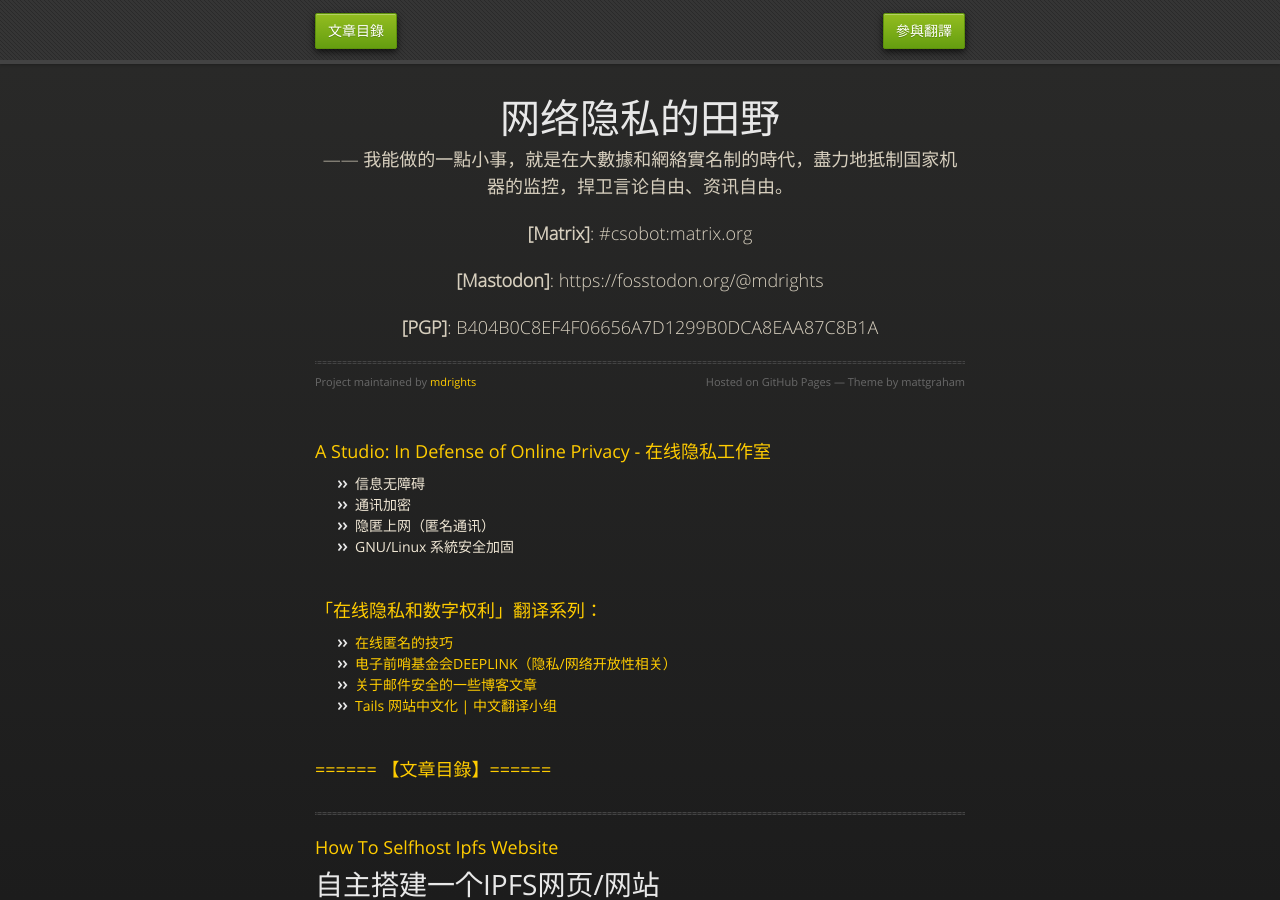
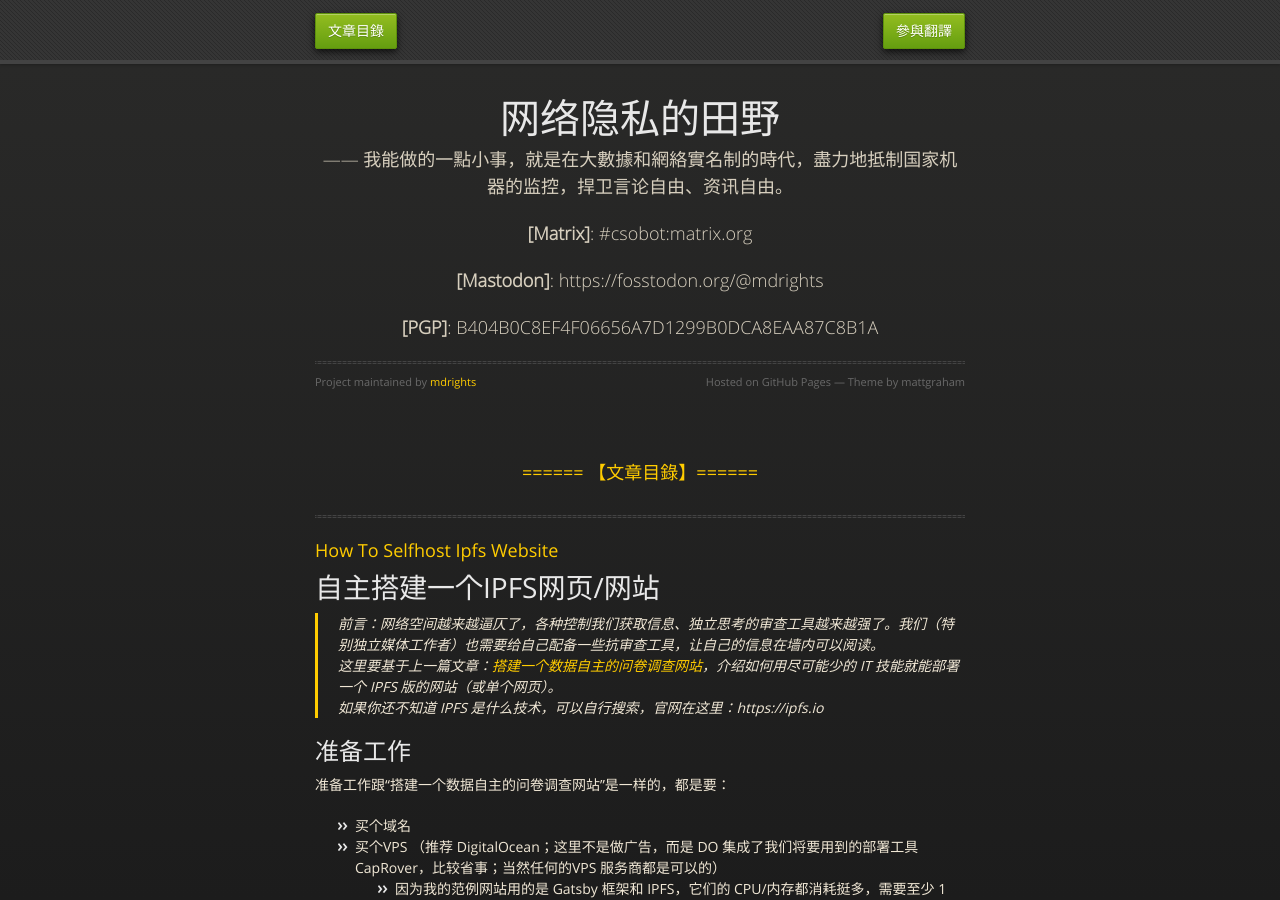
Before and after one commit to mdrights/os-observe, a Jekyll site: the page built from index.html, in a window 1280 px wide and 900 px high. Built offline with Jekyll 4.4.1, drawn with Linux system fonts in a browser that asks for light colours; some of the changed text lies outside the part shown.

Commit message:
update index.html and layout

```diff
--- a/_layouts/default.html
+++ b/_layouts/default.html
@@ -35,6 +35,6 @@
 	<hr>
 	<p>[评论在这里]：<a href="https://github.com/mdrights/os-observe/issues/new">发一个issue</a></p>
 	<p>[PGP]: 如果你認識我可以向我索取 :-) </p>
-	<p>Matrix 房间：#liveslack:privacytools.io</p>
+	<p>Matrix 房间：#csobot:matrix.org</p>
   </footer>
 </html>
--- a/index.html
+++ b/index.html
@@ -19,26 +19,9 @@ date: 2018-07-16
           <span class="credits right">Hosted on GitHub Pages &mdash; Theme by mattgraham</span>
         </div>
 
-	<h3><a href="{{ site.baseurl }}">A Studio: In Defense of Online Privacy - 在线隐私工作室</a></h3>
-<!--	<p>为NGOers、社运人士、维权者提供以下技术支持：</p> -->
-	<ul>
-		<li>信息无障碍</li>
-		<li>通讯加密</li>
-		<li>隐匿上网（匿名通讯）</li>
-		<li>GNU/Linux 系統安全加固</li>
-	</ul>
 	<br />
 
-	<h3><a href="https://github.com/mdrights/Digital-rights">「在线隐私和数字权利」翻译系列：</a></h3>
-	<ul>
-		<li><a href="https://github.com/mdrights/Digital-rights/tree/master/A匿名策略/">在线匿名的技巧</a></li>
-		<li><a href="https://github.com/mdrights/Digital-rights/tree/master/EFF-l10n/">电子前哨基金会DEEPLINK（隐私/网络开放性相关）</a></li>
-		<li><a href="https://github.com/mdrights/Digital-rights/tree/master/M邮件安全/">关于邮件安全的一些博客文章</a></li>
-		<!--<li><a href="https://github.com/mdrights/Digital-rights/tree/master/P隐私政策/GDPR/">《欧洲数据保护条例》解读</a></li>-->
-		<li><a href="https://gitlab.com/mdrights/tails">Tails 网站中文化 | 中文翻译小组</a></li>
-	</ul>
-	<br />
-	<h3><a href="{{ site.baseurl }}/toc/">        ====== 【文章目錄】======</a></h3>
+    <h3><center><a href="{{ site.baseurl }}/toc/">====== 【文章目錄】======</a></center></h3>
 	<br />
 	<hr>
 
```
Also changed, not shown: other parts of index.html (+1 -1 lines).
